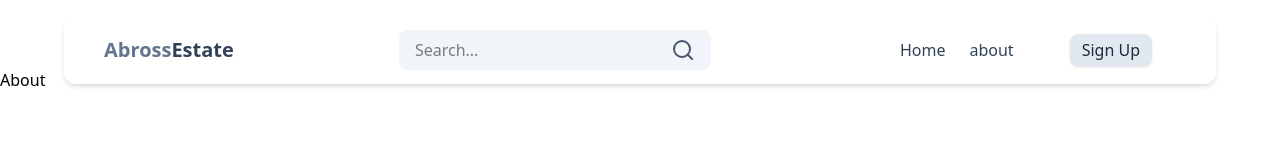
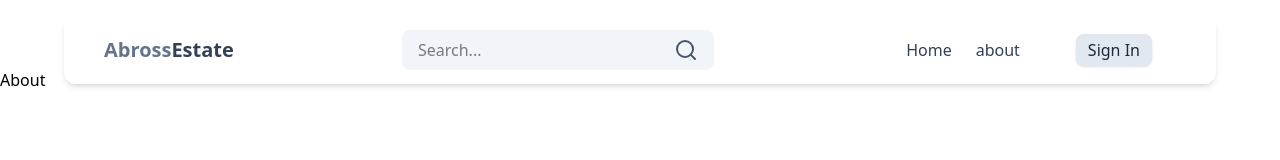
Before and after one commit to stpholise/mern-estate, a React (Vite) app in the folder client/: page /about in a window 1280 px wide. Shown: the top 160 px of the page. Built offline with nearby package versions, Linux system fonts and the light colour scheme; no server answers.

Commit message:
update the header and make the profile page private

```diff
--- a/client/src/App.jsx
+++ b/client/src/App.jsx
@@ -6,6 +6,7 @@ import Profile from "./pages/Profile";
 import SignUp from "./pages/SignUp";
 import Header from "./components/layout/Header";
 import { Toaster } from "react-hot-toast";
+import PrivateRoute from "./components/auth/PrivateRoute";
 
 const App = () => {
   return (
@@ -16,8 +17,10 @@ const App = () => {
         <Route index element={<Home />} />
         <Route path="signup" element={<SignUp />} />
         <Route path="signin" element={<SignIn />} />
-        <Route path="profile" element={<Profile />} />
         <Route path="about" element={<About />} />
+        <Route element={<PrivateRoute />}>
+          <Route path="profile" element={<Profile />} />
+        </Route>
       </Routes>
     </div>
   );
--- /dev/null
+++ b/client/src/components/auth/PrivateRoute.jsx
@@ -0,0 +1,15 @@
+import { useSelector } from "react-redux"
+import { Outlet, Navigate } from 'react-router'
+import { Loader2 } from "lucide-react"
+
+const PrivateRoute = () => {
+    const { loading, currentUser } = useSelector((state) => state.user)
+
+    if (loading) {
+        return (<Loader2 className="text-black animate-spin size-8"/>)
+    }
+
+ return currentUser ? <Outlet /> : <Navigate to={'/signin'} />
+}
+
+export default PrivateRoute
--- a/client/src/components/layout/Header.jsx
+++ b/client/src/components/layout/Header.jsx
@@ -1,11 +1,11 @@
 import { Search } from "lucide-react";
-import { Link,  } from "react-router";
-import {  useState } from "react";
+import { Link } from "react-router";
+import { useState } from "react";
+import { useSelector } from "react-redux";
 
 const Header = () => {
   const [searchTerm, setSearchTerm] = useState("");
-
-
+  const { currentUser } = useSelector((state) => state.user);
 
   const handleSubmit = (e) => {
     e.preventDefault();
@@ -45,8 +45,18 @@ const Header = () => {
               {item.title}
             </Link>
           ))}
-          <Link to={"/signup"} className="bg-slate-200 text-slate-800 ml-8 rounded-lg shadow-sm px-3 py-1">
-            Sign Up
+          <Link to={currentUser ? "/profile":"/signin"}>
+            {currentUser ? (
+              <img
+                className="rounded-full w-6 h-6 object-cover"
+                src={currentUser?.avatar ||"/avatar.png"}
+                alt="profile"
+              />
+            ) : (
+              <button className="bg-slate-200 text-slate-800 ml-8 rounded-lg shadow-sm px-3 py-1">
+                Sign In
+              </button>
+            )}
           </Link>
         </nav>
       </div>
```
Also changed, not shown: client/public/avatar.png (added).
